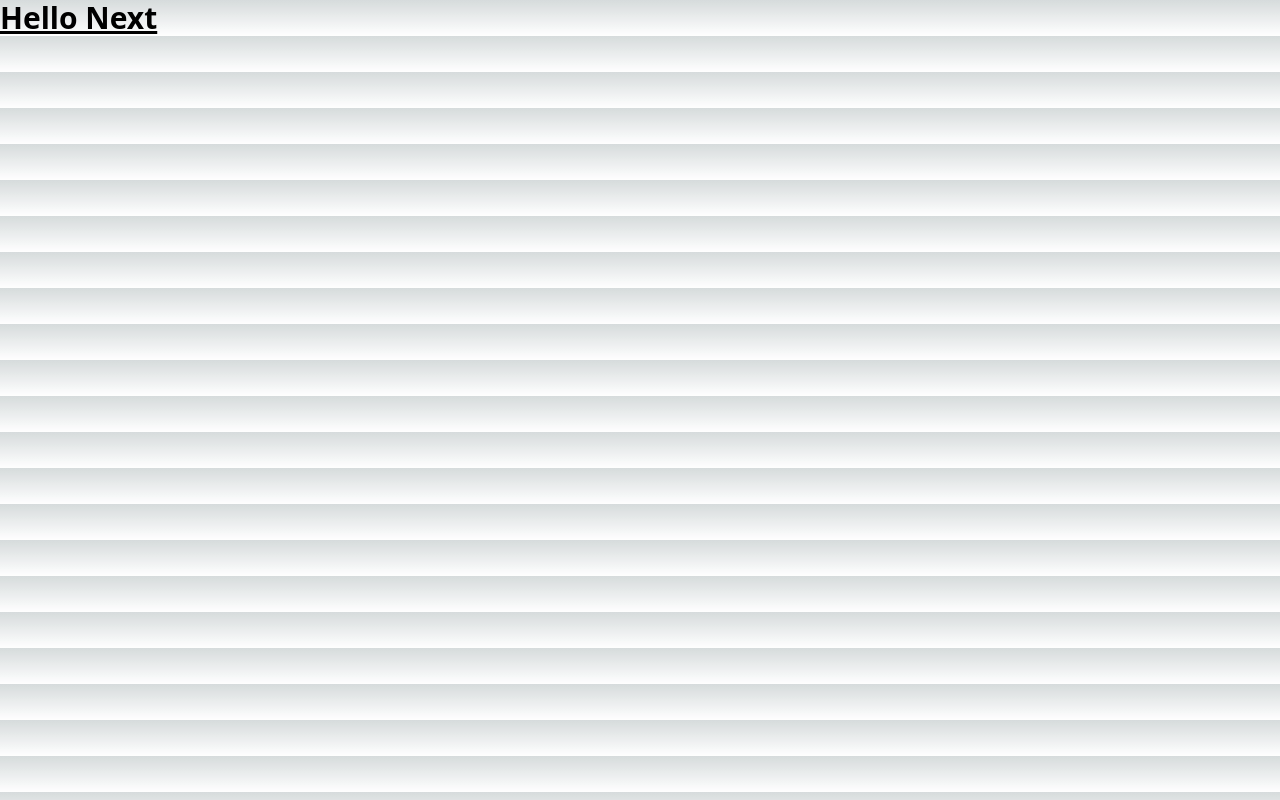
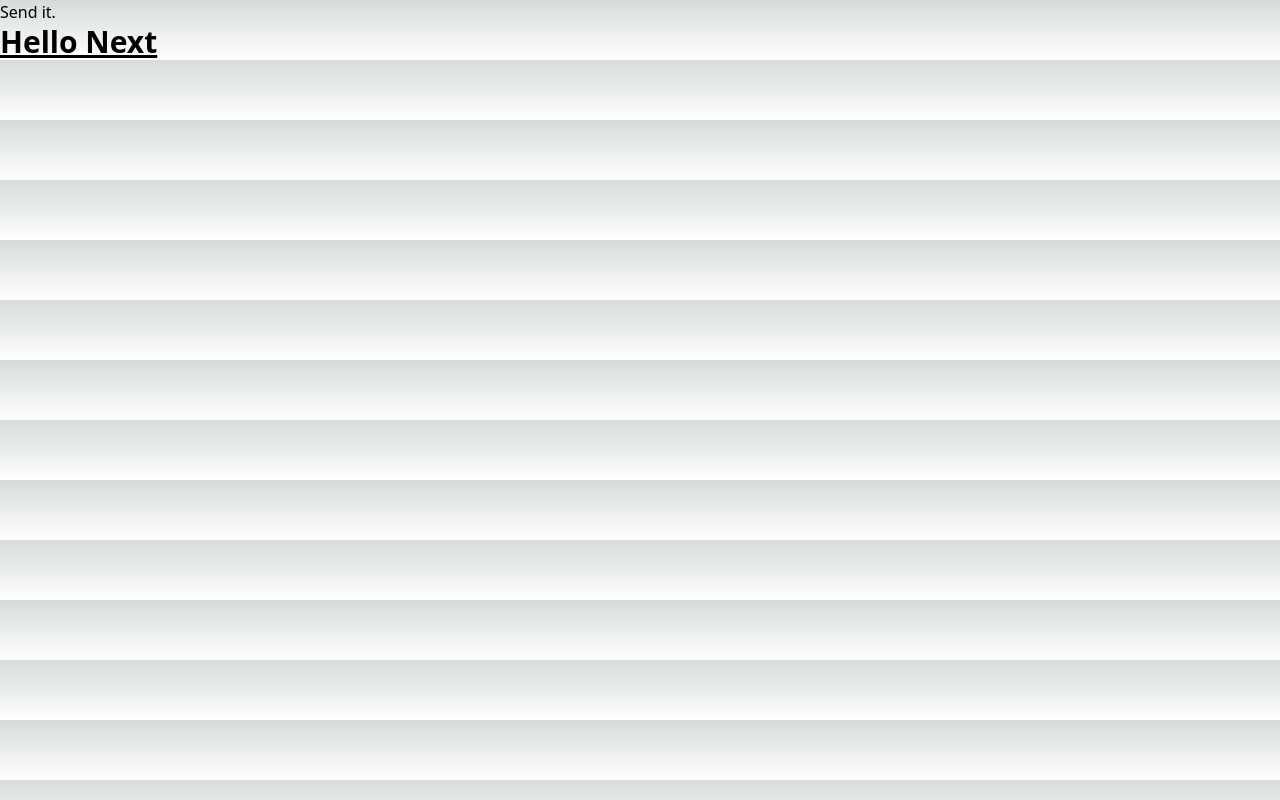
Before and after one commit to ParnaSaeidpour/postit, a Next.js app: page / in a window 1280 px wide. Built offline with nearby package versions, Linux system fonts and the light colour scheme.

Commit message:
Import Nav component

```diff
--- a/app/layout.tsx
+++ b/app/layout.tsx
@@ -1,4 +1,6 @@
 import './globals.css'
+import Nav from '@/pages/api/auth/Nav'
+import { Roboto } from '@next/font/google'
 
 export default function RootLayout({
   children,
@@ -12,7 +14,11 @@ export default function RootLayout({
         head.tsx. Find out more at https://beta.nextjs.org/docs/api-reference/file-conventions/head
       */}
       <head />
-      <body>{children}</body>
+      <body>
+        <Nav/>
+        {children}
+        </body>
+
     </html>
   )
 }
```
